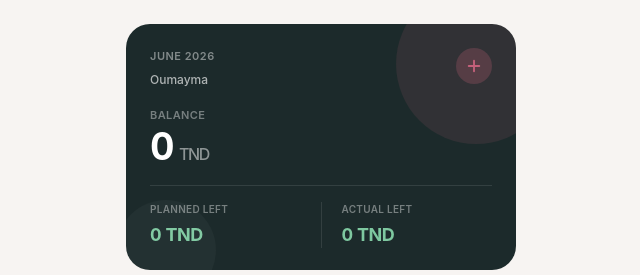
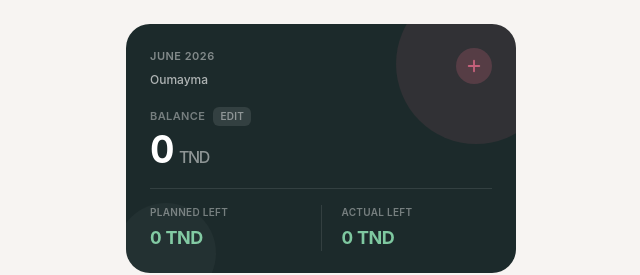
Before and after one commit to oumayma728/dinari-, a Next.js app: page / in a window 1280 px wide. Shown: the top 275 px of the page, without its empty margins (319-959 px from the left). Built offline with nearby package versions, Linux system fonts and the light colour scheme.

Commit message:
fixed bug

```diff
--- a/app/page.tsx
+++ b/app/page.tsx
@@ -15,6 +15,8 @@ export default function Home() {
   const [cTarget, setCTarget] = useState('')
   const [editingChallenge, setEditingChallenge] = useState<string | null>(null)
   const [editSaved, setEditSaved] = useState('')
+  const [editingBalance, setEditingBalance] = useState(false)
+  const [balanceInput, setBalanceInput] = useState('')
 
   useEffect(() => { setData(loadData()) }, [])
 
@@ -80,12 +82,53 @@ export default function Home() {
             </button>
           </div>
 
-          {/* Balance */}
+          {/* Balance — tap to edit */}
           <div style={{ marginBottom: 20 }}>
-            <p style={{ color: 'rgba(255,255,255,0.4)', fontSize: 11, fontWeight: 600, letterSpacing: '0.4px', textTransform: 'uppercase', margin: '0 0 4px' }}>Balance</p>
-            <p className="num" style={{ color: 'white', fontSize: 38, fontWeight: 700, margin: 0, letterSpacing: '-1.5px', lineHeight: 1 }}>
-              {data.balance.toFixed(0)}<span style={{ fontSize: 16, fontWeight: 500, opacity: 0.5, marginLeft: 6 }}>TND</span>
-            </p>
+            <div style={{ display: 'flex', alignItems: 'center', gap: 8, marginBottom: 4 }}>
+              <p style={{ color: 'rgba(255,255,255,0.4)', fontSize: 11, fontWeight: 600, letterSpacing: '0.4px', textTransform: 'uppercase', margin: 0 }}>Balance</p>
+              <button
+                onClick={() => { setBalanceInput(String(data.balance || '')); setEditingBalance(true) }}
+                style={{ background: 'rgba(255,255,255,0.1)', border: 'none', borderRadius: 6, padding: '2px 7px', color: 'rgba(255,255,255,0.45)', fontSize: 10, fontWeight: 600, cursor: 'pointer', letterSpacing: '0.3px' }}
+              >
+                EDIT
+              </button>
+            </div>
+            {editingBalance ? (
+              <div style={{ display: 'flex', alignItems: 'center', gap: 10 }}>
+                <input
+                  type="number" inputMode="decimal" value={balanceInput}
+                  onChange={e => setBalanceInput(e.target.value)}
+                  onBlur={() => {
+                    const v = parseFloat(balanceInput)
+                    if (!isNaN(v)) persist({ ...data, balance: v })
+                    setEditingBalance(false)
+                  }}
+                  onKeyDown={e => {
+                    if (e.key === 'Enter') {
+                      const v = parseFloat(balanceInput)
+                      if (!isNaN(v)) persist({ ...data, balance: v })
+                      setEditingBalance(false)
+                    }
+                    if (e.key === 'Escape') setEditingBalance(false)
+                  }}
+                  autoFocus
+                  style={{
+                    background: 'rgba(255,255,255,0.12)', border: '1.5px solid rgba(255,255,255,0.25)',
+                    borderRadius: 12, color: 'white', fontSize: 32, fontWeight: 700,
+                    letterSpacing: '-1px', padding: '4px 12px', outline: 'none', width: 180,
+                  }}
+                />
+                <span style={{ fontSize: 15, fontWeight: 500, color: 'rgba(255,255,255,0.4)' }}>TND</span>
+              </div>
+            ) : (
+              <p
+                className="num"
+                onClick={() => { setBalanceInput(String(data.balance || '')); setEditingBalance(true) }}
+                style={{ color: 'white', fontSize: 38, fontWeight: 700, margin: 0, letterSpacing: '-1.5px', lineHeight: 1, cursor: 'pointer' }}
+              >
+                {data.balance.toFixed(0)}<span style={{ fontSize: 16, fontWeight: 500, opacity: 0.5, marginLeft: 6 }}>TND</span>
+              </p>
+            )}
           </div>
 
           {/* Planned vs Actual */}
```
